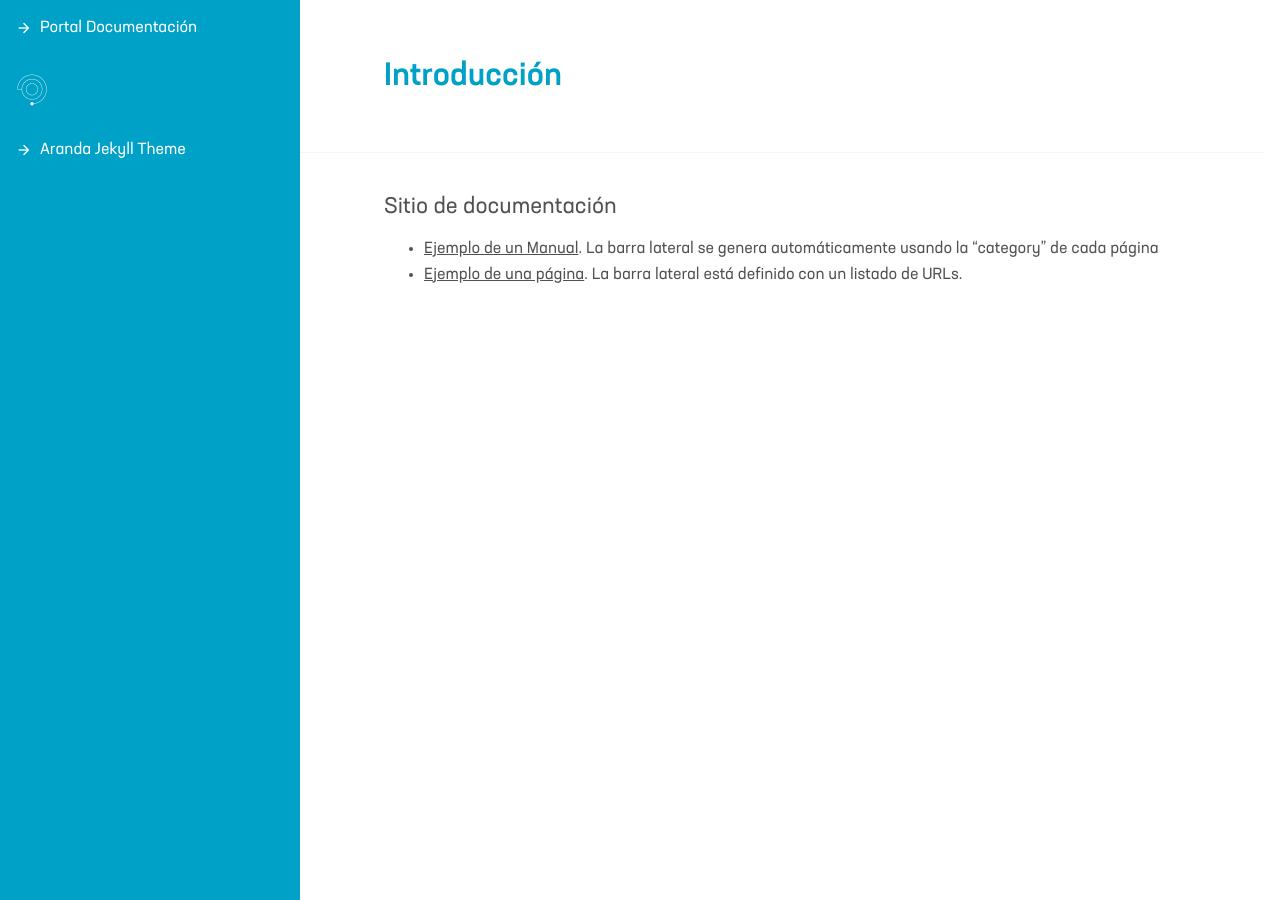
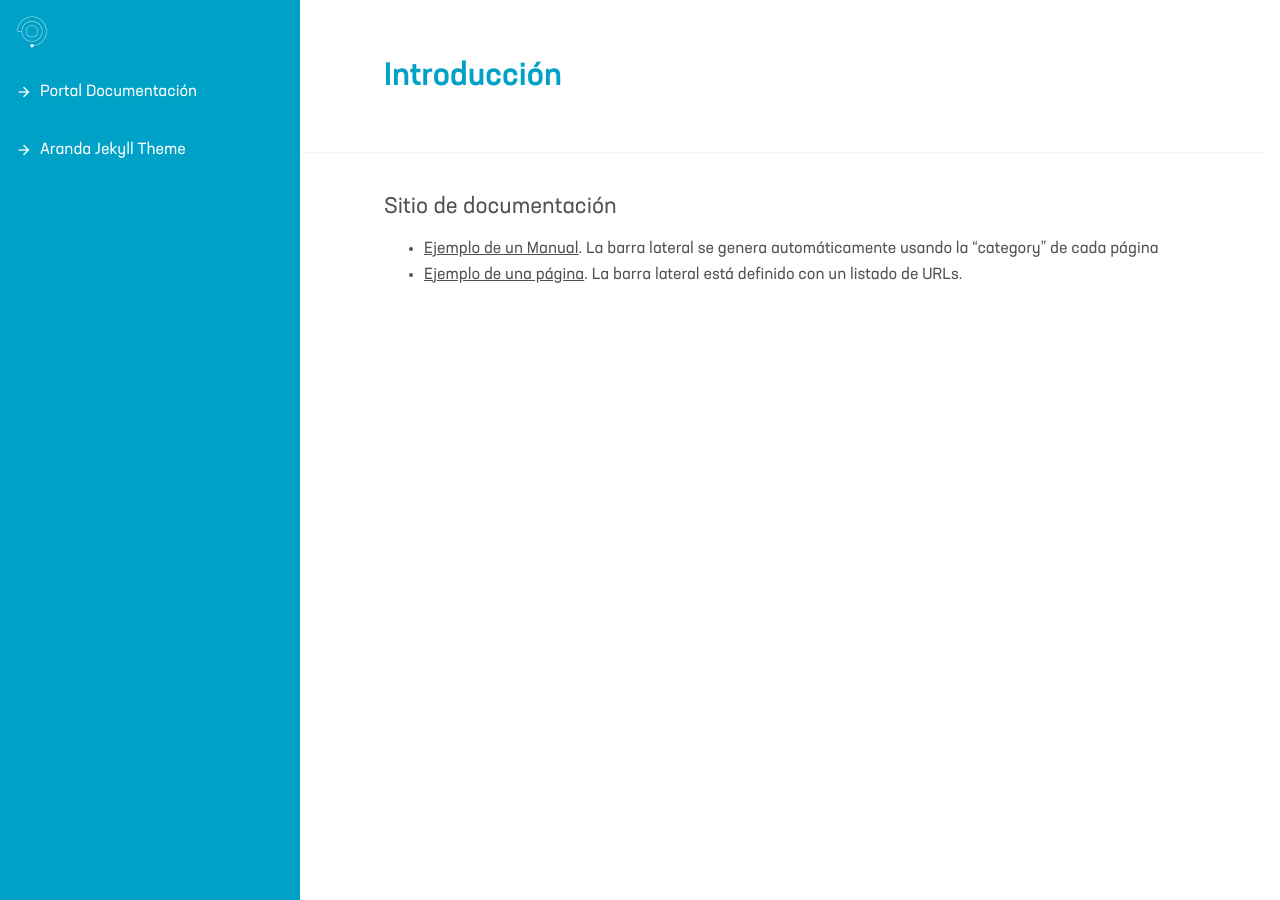
Before and after one commit to aranda-docs/aranda-jekyll-theme, a Jekyll site: the page built from index.md, in a window 1280 px wide. Built offline with Jekyll 4.4.1, drawn with Linux system fonts in a browser that asks for light colours.

Commit message:
Update sidebar.html

```diff
--- a/_includes/sidebar.html
+++ b/_includes/sidebar.html
@@ -1,14 +1,14 @@
 <a href="javascript:void(0)" class="sg_sidebar_button"><i class="icon" data-icon="menu"></i></a>
 <div class="sg_sidebar">
 
-<a href="https://aranda-docs.github.io/"{% if page.url == '/' %} class="active"{% endif %}>Portal Documentación</a>
- <ul>
 
   <a href="{{ site.baseurl }}/index.html" class="logo">
     <div class="icon"><img src="{{ site.baseurl }}/assets/branding/png/styleguide-128x128.png"></div>
     <div class="title">{{ site.sg_title }}</div>
   </a>
 
+  <a href="https://aranda-docs.github.io/"{% if page.url == '/' %} class="active"{% endif %}>Portal Documentación</a>
+   <ul>
   <a href="{{ site.url }}{{ site.baseurl }}"{% if page.url == '/' %} class="active"{% endif %}>{{ site.title }}</a></li>
 
 
```
